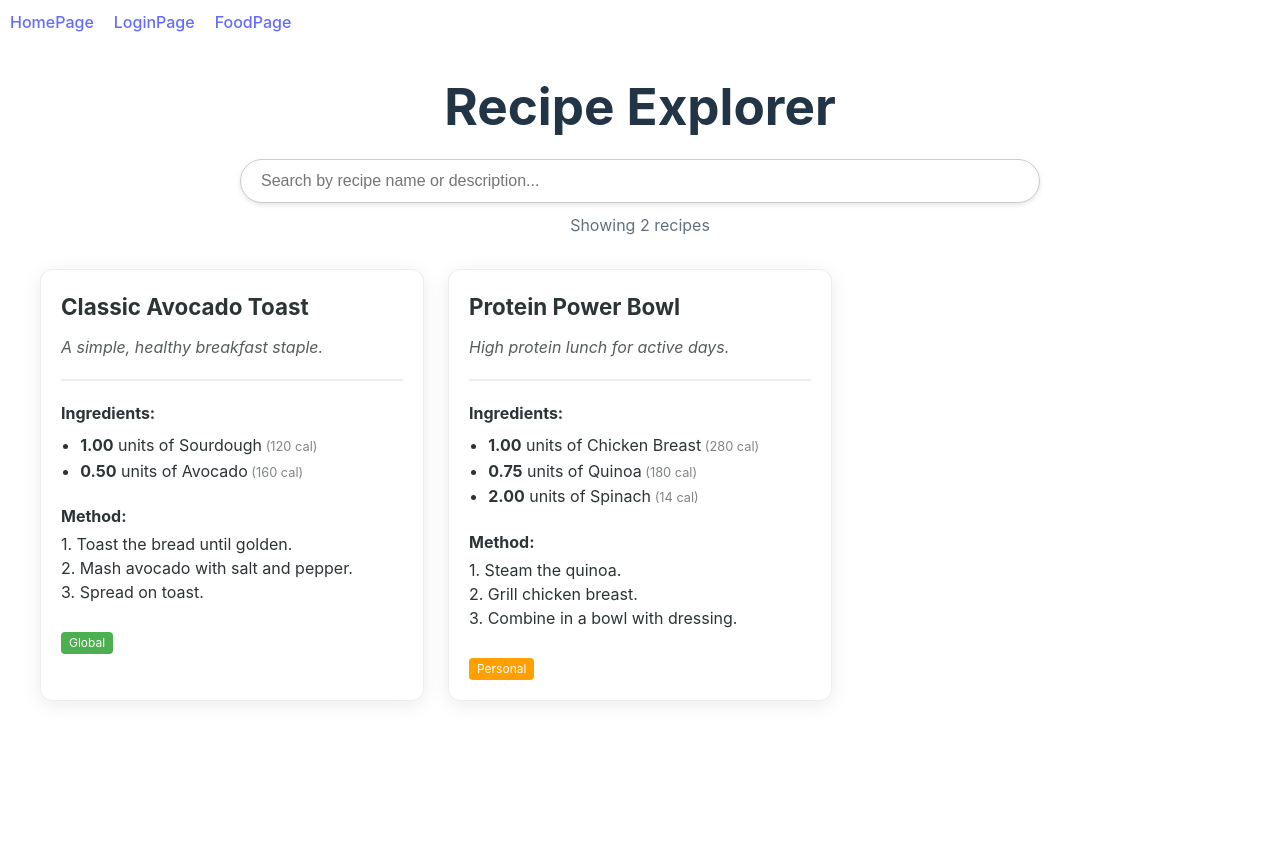
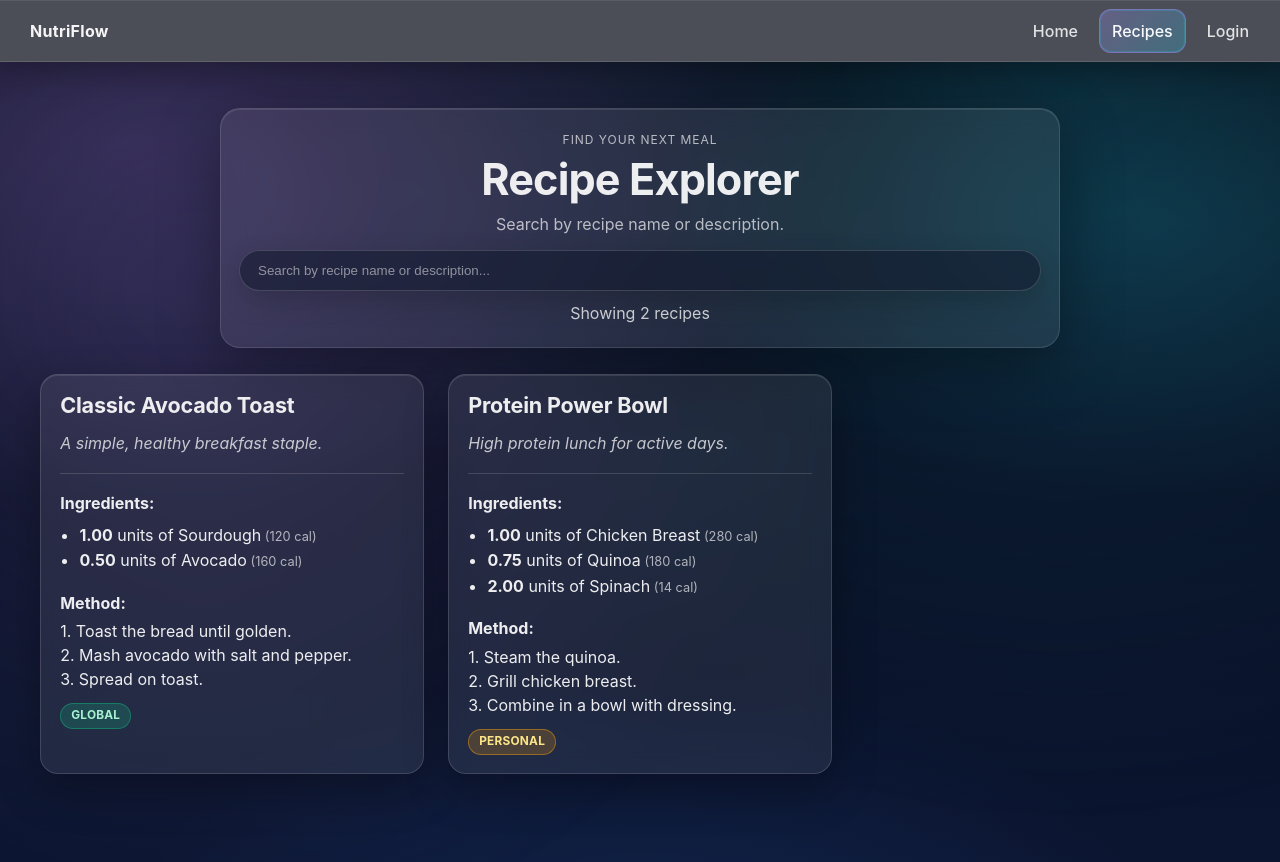
Before and after one commit to masterpoag/CSCI-387-group-project, a React (Vite) app: page /~group3sp26/food in a window 1280 px wide. Before the commit the page ends 800 px from the top, so only its background shows below. Built offline with nearby package versions, Linux system fonts and the light colour scheme.

Commit message:
food page and cards styling

```diff
--- a/src/App.jsx
+++ b/src/App.jsx
@@ -5,13 +5,6 @@ import FoodPage from "./pages/foodpage.jsx";
 
 
 function App() {
-  {/* Define styles*/}
-  const navStyle = {
-    display: "flex",
-    gap: "20px",
-    padding: "10px",
-  };
-
   function Layout() {
     const location = useLocation();
     const hideNav = location.pathname === "/login";
@@ -19,11 +12,33 @@ function App() {
     return (
       <>
         {!hideNav && (
-          <nav style={navStyle}>
-            {/* Navigation links */}
-            <NavLink to="/">HomePage</NavLink>
-            <NavLink to="/login">LoginPage</NavLink>
-            <NavLink to="/food">FoodPage</NavLink>
+          <nav className="topNav" aria-label="Primary navigation">
+            <div className="topNavInner">
+              <NavLink className="topNavBrand" to="/">
+                NutriFlow
+              </NavLink>
+              <div className="topNavLinks">
+                <NavLink
+                  to="/"
+                  className={({ isActive }) => `topNavLink${isActive ? " isActive" : ""}`}
+                  end
+                >
+                  Home
+                </NavLink>
+                <NavLink
+                  to="/food"
+                  className={({ isActive }) => `topNavLink${isActive ? " isActive" : ""}`}
+                >
+                  Recipes
+                </NavLink>
+                <NavLink
+                  to="/login"
+                  className={({ isActive }) => `topNavLink${isActive ? " isActive" : ""}`}
+                >
+                  Login
+                </NavLink>
+              </div>
+            </div>
           </nav>
         )}
         <Routes>
--- a/src/global.css
+++ b/src/global.css
@@ -67,6 +67,114 @@ button:hover {
 button:focus,
 button:focus-visible {
   outline: 4px auto -webkit-focus-ring-color;
+}
+
+/* Top nav */
+.topNav {
+  position: sticky;
+  top: 0;
+  z-index: 30;
+  padding: 0;
+}
+
+.topNavInner {
+  width: 100%;
+  margin: 0;
+  min-height: 62px;
+  border-radius: 0;
+  border: 0;
+  border-bottom: 1px solid rgba(255, 255, 255, 0.12);
+  background: rgba(7, 10, 23, 0.72);
+  box-shadow:
+    0 10px 26px rgba(0, 0, 0, 0.24),
+    0 1px 0 rgba(255, 255, 255, 0.08) inset;
+  backdrop-filter: blur(12px);
+  -webkit-backdrop-filter: blur(12px);
+  display: flex;
+  align-items: center;
+  justify-content: space-between;
+  gap: 16px;
+  padding: 8px 18px;
+}
+
+.topNavBrand {
+  display: inline-flex;
+  align-items: center;
+  font-weight: 700;
+  letter-spacing: 0.02em;
+  color: rgba(255, 255, 255, 0.95);
+  text-decoration: none;
+  border-radius: 12px;
+  padding: 10px 12px;
+}
+
+.topNavBrand:hover {
+  color: rgba(255, 255, 255, 1);
+}
+
+.topNavLinks {
+  display: flex;
+  align-items: center;
+  gap: 8px;
+}
+
+.topNavLink {
+  color: rgba(255, 255, 255, 0.84);
+  text-decoration: none;
+  border-radius: 12px;
+  padding: 9px 12px;
+  border: 1px solid transparent;
+  transition:
+    transform 140ms cubic-bezier(.2, 1, .2, 1),
+    border-color 140ms ease,
+    background 140ms ease,
+    color 140ms ease;
+}
+
+.topNavLink:hover {
+  color: rgba(255, 255, 255, 0.98);
+  background: rgba(255, 255, 255, 0.08);
+  border-color: rgba(255, 255, 255, 0.14);
+  transform: translateY(-1px);
+}
+
+.topNavLink.isActive {
+  color: #f8fafc;
+  background: linear-gradient(135deg, rgba(167, 139, 250, 0.28), rgba(34, 211, 238, 0.24));
+  border-color: rgba(167, 139, 250, 0.45);
+  box-shadow: 0 0 0 1px rgba(34, 211, 238, 0.20) inset;
+}
+
+.topNavLink:focus-visible,
+.topNavBrand:focus-visible {
+  outline: none;
+  box-shadow: 0 0 0 3px rgba(125, 211, 252, 0.5);
+}
+
+@media (max-width: 640px) {
+  .topNav {
+    top: 0;
+    padding: 0;
+  }
+
+  .topNavInner {
+    min-height: 56px;
+    padding: 7px 10px;
+  }
+
+  .topNavBrand {
+    padding: 8px 10px;
+    font-size: 0.95rem;
+  }
+
+  .topNavLinks {
+    gap: 6px;
+  }
+
+  .topNavLink {
+    padding: 8px 10px;
+    font-size: 0.92rem;
+  }
 }
 
 .loginPage {
@@ -293,6 +401,253 @@ button:focus-visible {
   transform: translateY(0);
 }
 
+/* Food page */
+.foodPage {
+  --bg0: #070814;
+  --bg1: #0b1530;
+  --text: rgba(255, 255, 255, 0.92);
+  --muted: rgba(255, 255, 255, 0.68);
+  --ring: rgba(125, 211, 252, 0.55);
+  min-height: 100vh;
+  width: 100%;
+  position: relative;
+  overflow: hidden;
+  color: var(--text);
+  padding: 46px 16px 56px;
+  background:
+    radial-gradient(1200px 600px at 10% 10%, rgba(167, 139, 250, 0.20), transparent 60%),
+    radial-gradient(900px 500px at 90% 20%, rgba(34, 211, 238, 0.16), transparent 55%),
+    radial-gradient(900px 520px at 50% 115%, rgba(59, 130, 246, 0.14), transparent 60%),
+    linear-gradient(180deg, var(--bg0), var(--bg1));
+}
+
+.foodPage::before {
+  content: "";
+  position: absolute;
+  inset: -220px;
+  pointer-events: none;
+  background:
+    radial-gradient(circle at 25% 35%, rgba(167, 139, 250, 0.16), transparent 42%),
+    radial-gradient(circle at 74% 16%, rgba(34, 211, 238, 0.12), transparent 46%);
+  filter: blur(30px);
+  animation: floatGlow 10s ease-in-out infinite;
+}
+
+.foodPageContent {
+  position: relative;
+  z-index: 1;
+  width: min(1200px, 100%);
+  margin: 0 auto;
+}
+
+.foodSearchPanel {
+  margin: 0 auto 1.6rem;
+  width: min(840px, 100%);
+  padding: 22px 18px;
+  border-radius: 20px;
+  border: 1px solid rgba(255, 255, 255, 0.12);
+  background: rgba(255, 255, 255, 0.08);
+  box-shadow:
+    0 18px 60px rgba(0, 0, 0, 0.34),
+    0 1px 0 rgba(255, 255, 255, 0.1) inset;
+  backdrop-filter: blur(12px);
+  -webkit-backdrop-filter: blur(12px);
+  text-align: center;
+  animation: popIn 500ms cubic-bezier(.16, 1, .3, 1) both;
+}
+
+.foodKicker {
+  margin: 0;
+  font-size: 12px;
+  text-transform: uppercase;
+  letter-spacing: 0.08em;
+  color: var(--muted);
+}
+
+.foodTitle {
+  margin: 8px 0 0;
+  font-size: clamp(2rem, 4vw, 2.7rem);
+  line-height: 1.05;
+  letter-spacing: -0.02em;
+}
+
+.foodSubtitle {
+  margin: 10px 0 0;
+  color: var(--muted);
+}
+
+.foodSearchInput {
+  margin-top: 14px;
+  width: 100%;
+  border-radius: 999px;
+  border: 1px solid rgba(255, 255, 255, 0.16);
+  background: rgba(15, 23, 42, 0.55);
+  color: var(--text);
+  padding: 12px 18px;
+  outline: none;
+  box-shadow: 0 10px 28px rgba(0, 0, 0, 0.2);
+  transition:
+    transform 140ms cubic-bezier(.2, 1, .2, 1),
+    border-color 140ms ease,
+    box-shadow 140ms ease,
+    background 140ms ease;
+}
+
+.foodSearchInput::placeholder {
+  color: rgba(255, 255, 255, 0.5);
+}
+
+.foodSearchInput:hover {
+  transform: translateY(-1px);
+  border-color: rgba(255, 255, 255, 0.24);
+}
+
+.foodSearchInput:focus {
+  border-color: rgba(34, 211, 238, 0.45);
+  box-shadow: 0 0 0 4px var(--ring);
+}
+
+.foodResultsMeta {
+  margin: 10px 0 0;
+  opacity: 0.82;
+}
+
+.foodRecipeGrid {
+  display: grid;
+  grid-template-columns: repeat(auto-fill, minmax(300px, 1fr));
+  gap: 1.5rem;
+}
+
+.foodEmptyState {
+  grid-column: 1 / -1;
+  margin-top: 1rem;
+  text-align: center;
+  padding: 22px;
+  border-radius: 16px;
+  border: 1px solid rgba(255, 255, 255, 0.12);
+  background: rgba(255, 255, 255, 0.06);
+}
+
+.foodEmptyTitle {
+  margin: 0;
+}
+
+.foodEmptyText {
+  margin: 8px 0 0;
+  color: var(--muted);
+}
+
+/* Recipe cards */
+.recipeCard {
+  border-radius: 18px;
+  overflow: hidden;
+  border: 1px solid rgba(255, 255, 255, 0.14);
+  background: rgba(255, 255, 255, 0.08);
+  color: rgba(255, 255, 255, 0.92);
+  box-shadow:
+    0 16px 44px rgba(0, 0, 0, 0.30),
+    0 1px 0 rgba(255, 255, 255, 0.10) inset;
+  backdrop-filter: blur(12px);
+  -webkit-backdrop-filter: blur(12px);
+  transition:
+    transform 180ms cubic-bezier(.2, 1, .2, 1),
+    box-shadow 180ms ease,
+    border-color 180ms ease;
+}
+
+.recipeCard:hover {
+  transform: translateY(-4px);
+  border-color: rgba(167, 139, 250, 0.38);
+  box-shadow:
+    0 20px 60px rgba(0, 0, 0, 0.36),
+    0 0 0 1px rgba(34, 211, 238, 0.20) inset;
+}
+
+.recipeCardContent {
+  padding: 1.15rem 1.2rem;
+  display: flex;
+  flex-direction: column;
+  gap: 0.75rem;
+}
+
+.recipeCardTop {
+  display: flex;
+  justify-content: space-between;
+  align-items: flex-start;
+}
+
+.recipeCardTitle {
+  margin: 0;
+  font-size: 1.35rem;
+  line-height: 1.2;
+  letter-spacing: -0.01em;
+}
+
+.recipeCardDesc {
+  font-style: italic;
+  margin: 0;
+  opacity: 0.8;
+}
+
+.recipeCardDivider {
+  border: 0;
+  border-top: 1px solid rgba(255, 255, 255, 0.14);
+  width: 100%;
+  margin: 0.35rem 0;
+}
+
+.recipeCardSection {
+  margin: 0;
+}
+
+.recipeCardLabel {
+  display: block;
+  margin-bottom: 0.45rem;
+}
+
+.recipeCardList {
+  margin: 0;
+  padding-left: 1.2rem;
+  line-height: 1.6;
+}
+
+.recipeCardCalories {
+  font-size: 0.8rem;
+  opacity: 0.7;
+}
+
+.recipeCardMethod {
+  margin-top: 0.3rem;
+}
+
+.recipeCardMethodText {
+  white-space: pre-line;
+  margin: 0.3rem 0 0 0;
+}
+
+.recipeCardBadge {
+  font-size: 0.74rem;
+  padding: 3px 10px;
+  border-radius: 999px;
+  width: fit-content;
+  font-weight: 700;
+  letter-spacing: 0.02em;
+  text-transform: uppercase;
+  border: 1px solid transparent;
+}
+
+.recipeCardBadge.isPublic {
+  background: rgba(16, 185, 129, 0.22);
+  border-color: rgba(16, 185, 129, 0.45);
+  color: #a7f3d0;
+}
+
+.recipeCardBadge.isPrivate {
+  background: rgba(245, 158, 11, 0.20);
+  border-color: rgba(245, 158, 11, 0.45);
+  color: #fde68a;
+}
+
 @keyframes popIn {
   from {
     opacity: 0;
@@ -351,9 +706,13 @@ button:focus-visible {
 @media (prefers-reduced-motion: reduce) {
   .loginCard,
   .loginPage::before,
+  .foodPage::before,
+  .foodSearchPanel,
   .textInput,
+  .foodSearchInput,
   .primaryButton,
   .linkButton,
+  .recipeCard,
   .loginError {
     animation: none !important;
     transition: none !important;
--- a/src/pages/cards/RecipeCard.jsx
+++ b/src/pages/cards/RecipeCard.jsx
@@ -10,72 +10,44 @@ import React from "react";
  */
 
 
-export default function RecipeCard({ recipe, ingredients = [], darkMode }) {
-  const cardStyle = {
-    borderRadius: "12px",
-    overflow: "hidden",
-    boxShadow: darkMode
-      ? "0 4px 20px rgba(0,0,0,0.5)"
-      : "0 4px 20px rgba(0,0,0,0.08)",
-    background: darkMode ? "#2c2c2c" : "#ffffff",
-    color: darkMode ? "#ececec" : "#2d3436",
-    display: "flex",
-    flexDirection: "column",
-    transition: "transform 0.2s ease-in-out",
-    border: darkMode ? "1px solid #444" : "1px solid #eee",
-  };
-
-  const contentStyle = {
-    padding: "1.25rem",
-    display: "flex",
-    flexDirection: "column",
-    gap: "0.75rem",
-  };
-
-  const badgeStyle = {
-    fontSize: "0.75rem",
-    padding: "2px 8px",
-    borderRadius: "4px",
-    background: recipe.isPublic ? "#4caf50" : "#ffa000",
-    color: "white",
-    width: "fit-content",
-  };
-
+export default function RecipeCard({ recipe, ingredients = [] }) {
   return (
-    <div style={cardStyle}>
-      <div style={contentStyle}>
-        <div style={{ display: "flex", justifyContent: "space-between", alignItems: "flex-start" }}>
-          <h2 style={{ margin: 0, fontSize: "1.4rem" }}>{recipe.name}</h2>
+    <article className="recipeCard">
+      <div className="recipeCardContent">
+        <div className="recipeCardTop">
+          <h2 className="recipeCardTitle">{recipe.name}</h2>
         </div>
 
         {recipe.desc && (
-          <p style={{ fontStyle: "italic", opacity: 0.8, margin: 0 }}>
+          <p className="recipeCardDesc">
             {recipe.desc}
           </p>
         )}
 
-        <hr style={{ border: "0.5px solid #eee", width: "100%", margin: "0.5rem 0" }} />
+        <hr className="recipeCardDivider" />
 
-        <div>
-          <strong style={{ display: "block", marginBottom: "0.5rem" }}>Ingredients:</strong>
-          <ul style={{ margin: 0, paddingLeft: "1.2rem", lineHeight: "1.6" }}>
+        <div className="recipeCardSection">
+          <strong className="recipeCardLabel">Ingredients:</strong>
+          <ul className="recipeCardList">
             {ingredients.map((item, idx) => (
               <li key={idx}>
                 <strong>{parseFloat(item.qty).toFixed(2)}</strong> units of {item.name}
-                <span style={{ fontSize: "0.8rem", opacity: 0.6 }}> ({item.cal} cal)</span>
+                <span className="recipeCardCalories"> ({item.cal} cal)</span>
               </li>
             ))}
           </ul>
         </div>
 
         {recipe.instruct && (
-          <div style={{ marginTop: "0.5rem" }}>
+          <div className="recipeCardSection recipeCardMethod">
             <strong>Method:</strong>
-            <p style={{ whiteSpace: "pre-line", marginTop: "0.25rem" }}>{recipe.instruct}</p>
+            <p className="recipeCardMethodText">{recipe.instruct}</p>
           </div>
         )}
-        <span style={badgeStyle}>{recipe.isPublic ? "Global" : "Personal"}</span>
+        <span className={`recipeCardBadge ${recipe.isPublic ? "isPublic" : "isPrivate"}`}>
+          {recipe.isPublic ? "Global" : "Personal"}
+        </span>
       </div>
-    </div>
+    </article>
   );
 }
--- a/src/pages/foodpage.jsx
+++ b/src/pages/foodpage.jsx
@@ -42,49 +42,26 @@ export default function RecipePage({ darkMode }) {
   );
 
 
-  const searchContainerStyle = {
-    maxWidth: "800px",
-    margin: "0 auto 2rem auto",
-    textAlign: "center",
-  };
-
-  const inputStyle = {
-    width: "100%",
-    padding: "12px 20px",
-    fontSize: "1rem",
-    borderRadius: "25px",
-    border: darkMode ? "1px solid #444" : "1px solid #ccc",
-    backgroundColor: darkMode ? "#2c2c2c" : "#fff",
-    color: darkMode ? "#fff" : "#000",
-    outline: "none",
-    boxShadow: "0 2px 5px rgba(0,0,0,0.1)",
-  };
-
-  const gridStyle = {
-    display: "grid",
-    gridTemplateColumns: "repeat(auto-fill, minmax(300px, 1fr))",
-    gap: "1.5rem",
-    maxWidth: "1200px",
-    margin: "0 auto",
-  };
-
   return (
-    <div>
-      <div style={searchContainerStyle}>
-        <h1 style={{ marginBottom: "1.5rem" }}>Recipe Explorer</h1>
+    <div className="foodPage">
+      <div className="foodPageContent">
+        <div className="foodSearchPanel">
+          <p className="foodKicker">Find your next meal</p>
+          <h1 className="foodTitle">Recipe Explorer</h1>
+          <p className="foodSubtitle">Search by recipe name or description.</p>
           <input
+            className="foodSearchInput"
             type="text"
             placeholder="Search by recipe name or description..."
-          style={inputStyle}
             value={searchTerm}
             onChange={(e) => setSearchTerm(e.target.value)}
           />
-        <p style={{ marginTop: "10px", opacity: 0.7 }}>
+          <p className="foodResultsMeta">
             Showing {filteredRecipes.length} recipes
           </p>
         </div>
 
-      <div style={gridStyle}>
+        <div className="foodRecipeGrid">
           {filteredRecipes.length > 0 ? (
             filteredRecipes.map((recipe) => (
               <RecipeCard
@@ -95,11 +72,13 @@ export default function RecipePage({ darkMode }) {
               />
             ))
           ) : (
-          <div style={{ textAlign: "center", gridColumn: "1 / -1", marginTop: "2rem" }}>
-            <h3>No recipes found matching "{searchTerm}"</h3>
+            <div className="foodEmptyState">
+              <h3 className="foodEmptyTitle">No recipes found</h3>
+              <p className="foodEmptyText">Nothing matched "{searchTerm}". Try a different keyword.</p>
             </div>
           )}
         </div>
       </div>
+    </div>
   );
 }
```
Lines whose indentation alone changed are shown as unchanged.
